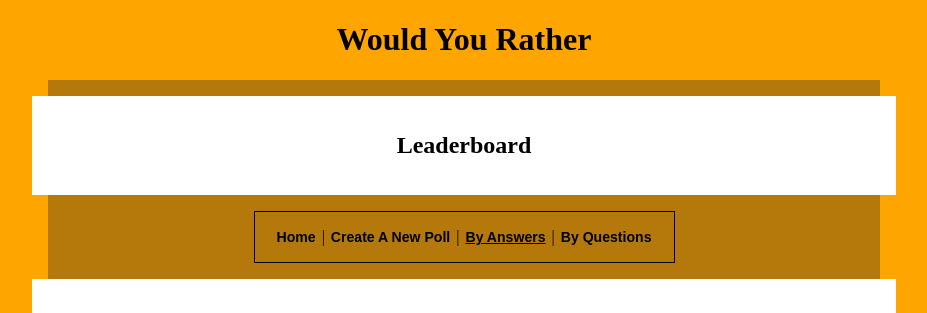
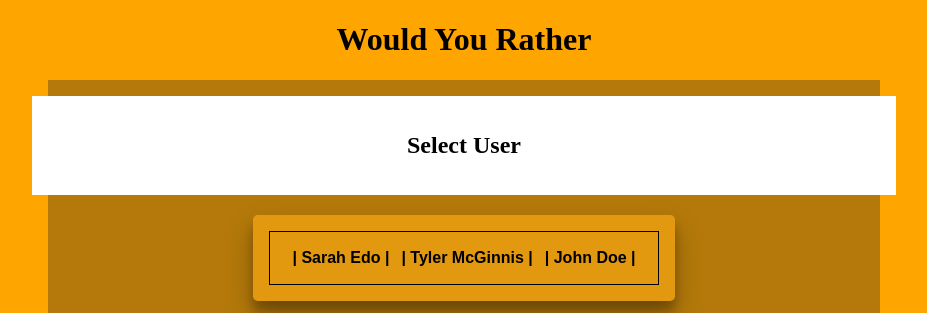
Before and after one commit to tiegrun/would-you-rather, a React (Create React App) app: page /leaderboard in a window 1280 px wide. Shown: the top 313 px of the page, without its empty margins (176-1103 px from the left). Built offline with nearby package versions, Linux system fonts and the light colour scheme.

Commit message:
LeaderBoardComponent
loginAgain

```diff
--- a/src/Components/App.js
+++ b/src/Components/App.js
@@ -64,7 +64,7 @@ const renderAppComponent = () => {
             <Route exact path="/leaderboard"  element={<Leaderboard />}/>
             <Route path="/*"  element={<QuestionList />}/>
             <Route path="/add"  element={<AddQuestions />}/>
-            <Route path="/*"  element={<Error404Page />}/>
+            {/* <Route path="/*"  element={<Error404Page />}/> */}
         </Routes>
       </div>
     </BrowserRouter>
--- a/src/Components/LeaderBoardComponent/LeaderBoard.js
+++ b/src/Components/LeaderBoardComponent/LeaderBoard.js
@@ -1,11 +1,31 @@
-import React from 'react';
+import React, {Fragment, useEffect} from 'react';
 import "../../Style/LeaderBoard.css";
 import {useState} from "react";
 import LeaderBoardUserList from "./LeaderBoardUserList";
 import { useNavigate } from "react-router-dom";
 import SelectedUserProfilePage from "../SelectUserComponent/SelectedUserProfilePage";
 
-function Leaderboard() {
+function Leaderboard({loggedUser}) {
+
+  const [loginAgain, setLoginAgain] = useState(true);
+
+  const userIdByStorage = localStorage.getItem('userId');
+  const userIdByRedux = localStorage.getItem('userId');
+
+  useEffect(()=>{
+
+    if(userIdByStorage === "" || userIdByRedux === undefined){
+
+      setLoginAgain(true)
+
+    }
+    else{
+
+      setLoginAgain(false)
+
+    }
+
+  },[localStorage.getItem('userId'), loggedUser])
 
   let navigate = useNavigate();
 
@@ -26,6 +46,11 @@ function Leaderboard() {
 
   return (
     <div className='Section LeaderBoard'>
+      {loginAgain
+        ?
+          <SelectedUserProfilePage />
+        :
+          <Fragment>
             <div className='pageHeader'>
               <h2>Leaderboard</h2>
             </div>
@@ -42,6 +67,9 @@ function Leaderboard() {
               </div>
               <LeaderBoardUserList chooseAnswerOrQuestion={btnHandler}/>
             </div>
+          </Fragment>
+      }
+
 
     </div>
   )
```
Also changed, not shown: src/Components/CreateQuestions/AddQuestions.js (indentation only). Lines whose indentation alone changed are shown as unchanged.
